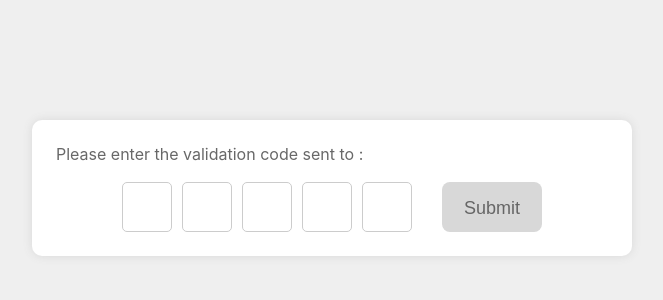
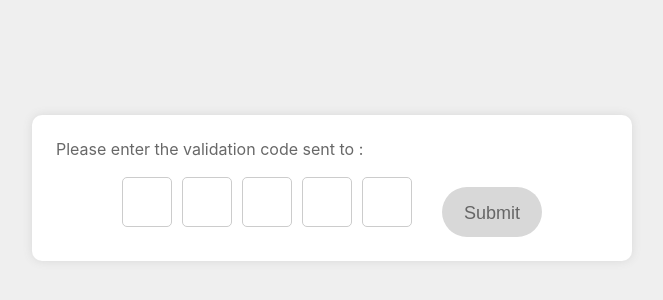
Before and after one commit to eddylu94/PlanShare, a React (Create React App) app in the folder client/: page /validate in a window 1280 px wide. Shown: the part 212-512 px from the top of the page, without its empty margins (308-971 px from the left). Built offline with nearby package versions, Linux system fonts and the light colour scheme; no server answers.

Commit message:
Update UI for listing creation page

```diff
--- a/client/src/App.css
+++ b/client/src/App.css
@@ -78,7 +78,7 @@ body {
   align-items: center;
 }
 
-.signup-form-submit-button {
+.form-submit-button {
   margin-top: 10px;
   background-color: #6c5dbdee;
   border: none;
@@ -90,7 +90,7 @@ body {
   cursor: pointer;
 }
 
-.signup-form-text-input {
+.form-text-input {
   background-color: #6c5dbd15;
   display: flex;
   flex-grow: 1;
@@ -115,7 +115,7 @@ body {
   box-sizing: border-box;
 }
 
-.signup-form-header {
+.form-header {
   margin: 10px 0 20px 0;
   color: #333333;
   font-size: 28px;
@@ -141,13 +141,6 @@ body {
   border-radius: 10px;
   background-color: #ffffff;
   box-sizing: border-box;
-}
-
-.form-header {
-  margin: 10px 0;
-  color: #333333;
-  font-size: 28px;
-  font-weight: 500;
 }
 
 .form-subheader {
@@ -187,18 +180,6 @@ body {
     sans-serif;
   -webkit-font-smoothing: antialiased;
   -moz-osx-font-smoothing: grayscale;
-}
-
-.form-text-input {
-  display: flex;
-  flex-grow: 1;
-  font-size: 18px;
-  line-height: 50px;
-  height: 50px;
-  border: 1px solid #d8d8d8;
-  border-radius: 3px;
-  padding: 10px;
-  box-sizing: border-box;
 }
 
 .form-text-area {
@@ -291,17 +272,6 @@ body {
   -webkit-transform: rotate(45deg);
   -ms-transform: rotate(45deg);
   transform: rotate(45deg);
-}
-
-.form-submit-button {
-  border: none;
-  font-size: 18px;
-  line-height: 50px;
-  height: 50px;
-  border-radius: 8px;
-  background-color: #555555;
-  color: #ffffff;
-  cursor: pointer;
 }
 
 .form-submit-button :disabled,
--- a/client/src/components/Login/login-canvas.tsx
+++ b/client/src/components/Login/login-canvas.tsx
@@ -32,7 +32,7 @@ const LoginCanvas = (props: ILoginCanvasProps) => {
     >
       <input
         key={"form-input-" + name}
-        className={"signup-form-text-input"}
+        className={"form-text-input"}
         name={name}
         type={type}
         placeholder={placeholder}
@@ -50,7 +50,7 @@ const LoginCanvas = (props: ILoginCanvasProps) => {
           onSubmit={handleSubmit}
           style={{ width: "45%" }}
         >
-          <h2 className="signup-form-header">Welcome back!</h2>
+          <h2 className="form-header">Welcome back!</h2>
           {renderTextInputWithValidation(
             FORM_INPUT_TYPE.EMAIL,
             "email",
@@ -64,7 +64,7 @@ const LoginCanvas = (props: ILoginCanvasProps) => {
             pass
           )}
           <input
-            className="signup-form-submit-button"
+            className="form-submit-button"
             type="submit"
             value="Submit"
             disabled={isFormDisabled}
--- a/client/src/components/SignUp/sign-up-canvas.tsx
+++ b/client/src/components/SignUp/sign-up-canvas.tsx
@@ -62,7 +62,7 @@ const SignUpCanvas = (props: ISignUpCanvasProps) => {
     >
       <input
         key={"form-input-" + name}
-        className={"signup-form-text-input"}
+        className={"form-text-input"}
         name={name}
         type={type}
         placeholder={placeholder}
@@ -97,7 +97,7 @@ const SignUpCanvas = (props: ISignUpCanvasProps) => {
               setTermsOfUseAcknowledged={setTermsOfUseAcknowledged}
             />
           ) : null}
-          <h2 className="signup-form-header">Sign Up</h2>
+          <h2 className="form-header">Sign Up</h2>
           {renderTextInputWithValidation(
             FORM_INPUT_TYPE.FIRST_NAME,
             "text",
@@ -147,7 +147,7 @@ const SignUpCanvas = (props: ISignUpCanvasProps) => {
             </span>
           </label>
           <input
-            className="signup-form-submit-button"
+            className="form-submit-button"
             type="submit"
             value="Submit"
             disabled={isFormDisabled}
```
